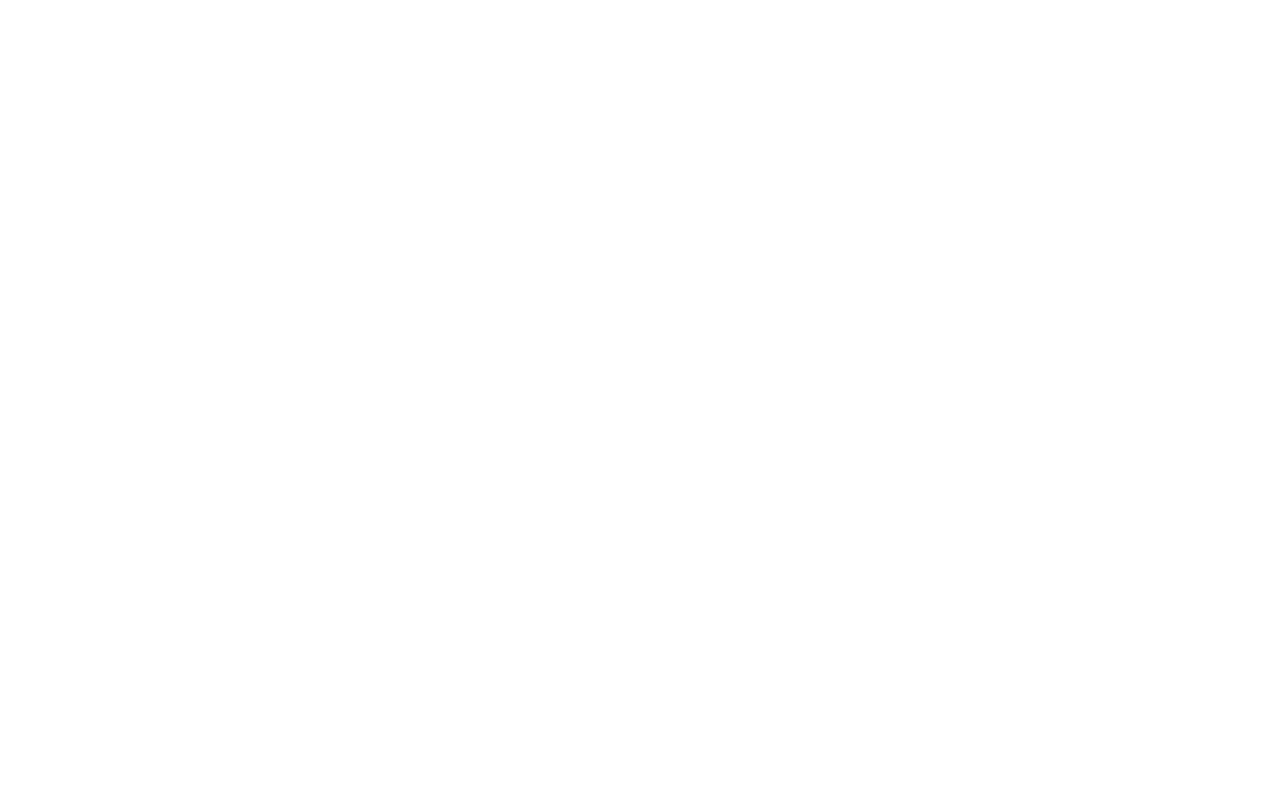
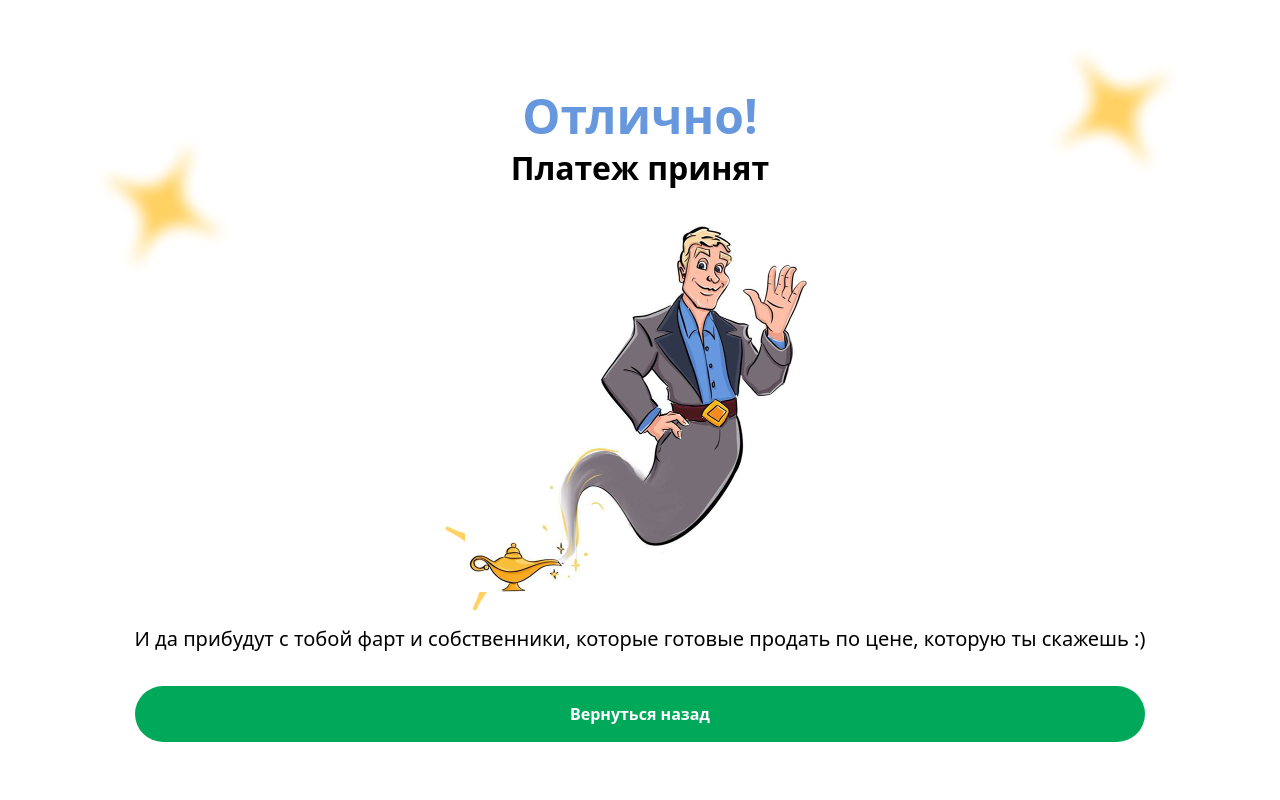
Before and after one commit to Spark-Studio-Co/pronira, a React (Vite) app: page /payment-success in a window 1280 px wide. Before the commit this address had no page. Shown: the top 800 px of the page. Built offline with nearby package versions, Linux system fonts and the light colour scheme.

Commit message:
feat: payment pages added

```diff
--- a/src/App.tsx
+++ b/src/App.tsx
@@ -8,6 +8,8 @@
 import { PersonalPage } from "./pages/personal-page/personal-page";
 import { SettingsPage } from "./pages/settings-page/settings-page";
 import { PaymentPage } from "./pages/payment-page/payment-page";
+import { SuccessPyamentPage } from "./pages/success-payment-page/success-payment-page";
+import { DeniedPyamentPage } from "./pages/payment-denied-page/payment-denied-page";
 
 function App() {
   return (
@@ -22,6 +24,8 @@
             <Route path="/personal" element={<PersonalPage />} />
             <Route path="/settings" element={<SettingsPage />} />
             <Route path="/payment" element={<PaymentPage />} />
+            <Route path="/payment-success" element={<SuccessPyamentPage />} />
+            <Route path="/payment-denied" element={<DeniedPyamentPage />} />
           </Routes>
         </BrowserRouter>
       </QueryClientProvider>
--- /dev/null
+++ b/src/pages/payment-denied-page/payment-denied-page.tsx
@@ -0,0 +1,26 @@
+
+import background from '@/assets/success_payment_bg.png';
+import jin from '@/assets/main.png'
+import { Button } from '@/shared/ui/button';
+import { useNavigate } from 'react-router-dom';
+
+export const DeniedPyamentPage = () => {
+
+    const navigate = useNavigate()
+
+    return (
+        // <Layout isWelcome={false} isHeading>
+        <div className="flex flex-col items-center relative max-w-[90%] mx-auto mb-20">
+            <img src={background} className='absolute' />
+            <div className='z-50 flex flex-col items-center'>
+                <span className='text-main text-[48px] font-bold mt-20'>Упс!</span>
+                <span className='text-black text-[32px] font-bold -mt-2'>Платеж <span className='text-[#FF5757] text-[32px] font-bold'>принят</span></span>
+                <img src={jin} alt="Jin" className='w-[350px] mt-8' />
+                <p className='text-center text-[20px] mt-8'>Попробуй еще раз <br /> Введи другую карту  <br /> Свяжись с создателем</p>
+                <Button variant="secondary" className="w-full mt-8" text="Связаться с создателем" />
+                <Button onClick={() => navigate(-1)} className="w-full mt-5" text="Eще раз" />
+            </div>
+        </div>
+         // </Layout>
+    )
+}
--- a/src/pages/payment-page/payment-page.tsx
+++ b/src/pages/payment-page/payment-page.tsx
@@ -1,9 +1,26 @@
 import { Layout } from "@/shared/ui/layout";
+import { Input } from "@/shared/ui/input";
+import { Button } from "@/shared/ui/button";
+
+import { useNavigate } from "react-router-dom";
 
 export const PaymentPage = () => {
+
+  const navigate = useNavigate()
+
   return (
     <Layout isWelcome={false} isHeading heading="Отправить платеж">
-      <>Test</>
+      <div className="w-full flex items-start flex-col">
+        <span className="font-[400] text-black">Выбери одну или несколько категорий</span>
+        <div className="w-full  mt-8 flex flex-col gap-3">
+          <Input placeholder="Квартиры" />
+          <Input placeholder="Номер карты" />
+          <Input placeholder="Дата" />
+          <Input placeholder="Код" />
+        </div>
+        <span className="text-black font-bold text-[24px] mt-8">Итого к оплате: <span className="text-main font-bold text-[24px]">5.000руб.</span></span>
+        <Button onClick={() => navigate('/payment-success')} variant="secondary" className="w-full mt-8" text="Оплатить" />
+      </div>
     </Layout>
   );
 };
--- /dev/null
+++ b/src/pages/success-payment-page/success-payment-page.tsx
@@ -0,0 +1,25 @@
+
+import background from '@/assets/success_payment_bg.png';
+import jin from '@/assets/main.png'
+import { Button } from '@/shared/ui/button';
+import { useNavigate } from 'react-router-dom';
+
+export const SuccessPyamentPage = () => {
+
+    const navigate = useNavigate()
+
+    return (
+        // <Layout isWelcome={false} isHeading>
+        <div className="flex flex-col items-center relative max-w-[90%] mx-auto mb-20">
+            <img src={background} className='absolute' />
+            <div className='z-50 flex flex-col items-center'>
+                <span className='text-main text-[48px] font-bold mt-20'>Отлично!</span>
+                <span className='text-black text-[32px] font-bold -mt-2'>Платеж принят</span>
+                <img src={jin} alt="Jin" className='w-[350px] mt-8' />
+                <p className='text-center text-[20px] mt-8'>И да прибудут с тобой фарт и собственники, которые готовые продать по цене, которую ты скажешь :)</p>
+                <Button onClick={() => navigate(-1)} variant="secondary" className="w-full mt-8" text="Вернуться назад" />
+            </div>
+        </div>
+        // </Layout>
+    )
+}
```
Also changed, not shown: src/assets/success_payment_bg.png (added).
